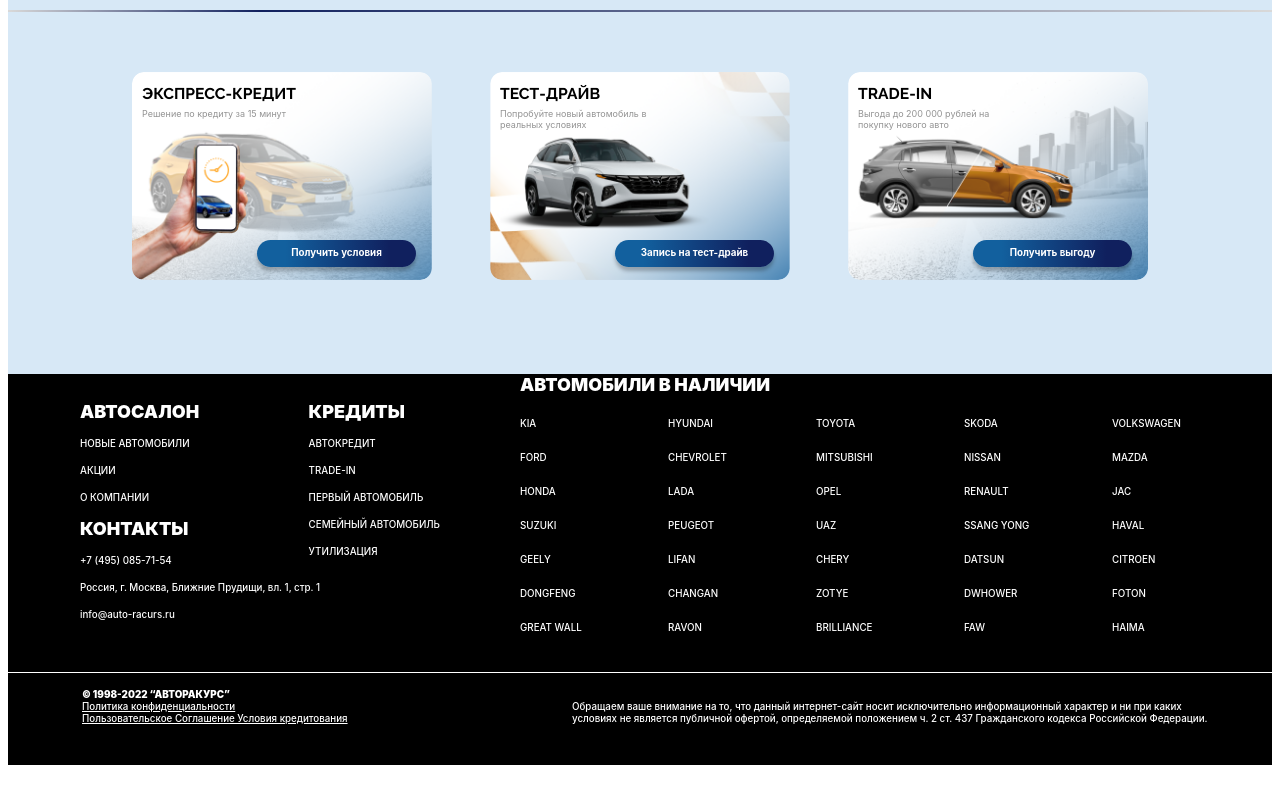
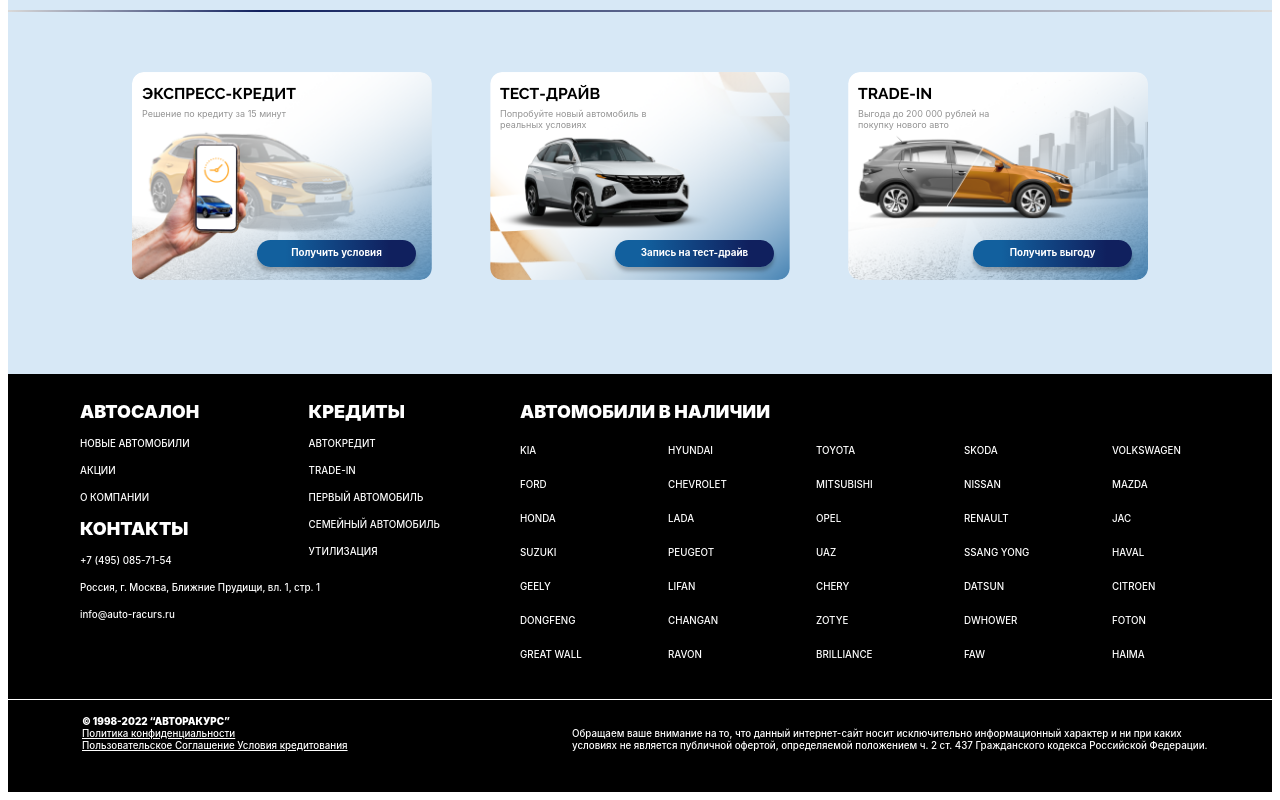
Before and after one commit to MikeGer92/AutoRakurs, a Vue app: page / in a window 1280 px wide. Shown: the part 2517-3317 px from the top of the page. Before the commit the page ends 3290 px from the top, so only its background shows below. Built offline with nearby package versions, Linux system fonts and the light colour scheme; a web font is replaced by a local one; what vue-yandex-maps would draw is missing.

Commit message:
edited some styles

```diff
--- a/src/components/app/Footer.vue
+++ b/src/components/app/Footer.vue
@@ -321,7 +321,7 @@ export default {
       &_right {
         max-width: 832px;
         &-title {
-          margin: 0 0 0 80px;
+          margin: 27px 0 0 80px;
           font-size: 18.0113px;
           line-height: 22px;
         }
@@ -359,72 +359,6 @@ export default {
       }
     }
   }
-}
-@media (min-width: 768px) and (max-width: 1281px) {
-  .footer {
-    max-width: 1280px;
-    &__main {
-      &_left {
-        &-salon {
-          margin: 27px 0 0 72px;
-          max-width: 360px;
-          &--info, &--contact, &--credits {
-            &_title {
-              font-size: 18.0113px;
-              line-height: 22px;
-            }
-            & ul {
-              font-size: 9.78281px;
-              line-height: 12px;
-              & li {
-                margin: 15px 0;
-              }
-            }
-          }
-        }
-      }
-      &_right {
-        max-width: 832px;
-        &-title {
-          margin: 0 0 0 80px;
-          font-size: 18.0113px;
-          line-height: 22px;
-        }
-        &-list {
-          margin: 11px 0 27px 80px;
-          &--item {
-            width: 148px;
-            font-size: 9.78281px;
-            line-height: 12px;
-            margin: 11px 0;
-          }
-
-        }
-      }
-    }
-    &__bottom {
-      max-width: 1280px;
-      &_left {
-        max-width: 267px;
-        margin: 16px 0 40px 74px;
-        &-title {
-          font-size: 9.78135px;
-          line-height: 12px;
-        }
-        &-confid, &-confirm {
-          font-size: 9.78135px;
-          line-height: 12px;
-        }
-      }
-      &_right {
-        max-width: 636px;
-        margin: 28px 64px 0 ;
-        font-size: 9.78281px;
-        line-height: 12px;
-      }
-    }
-  }
-
 }
 @media (min-width: 606px) and (max-width: 769px) {
   .footer {
```
